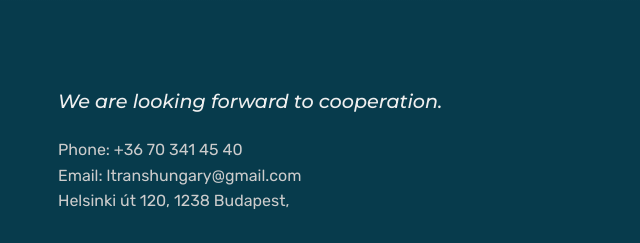
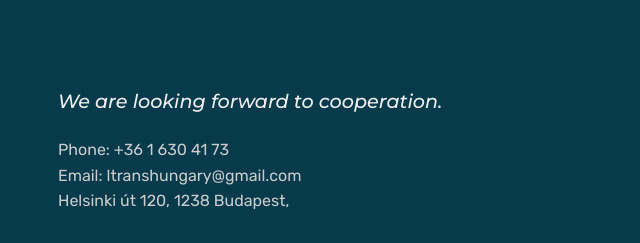
Before and after one commit to GreffCom/lTrans, a plain HTML site: page L-Trans_Eng.html in a window 1280 px wide. Shown: the part 2980-3223 px from the top of the page, 612-1252 px from the left. Drawn offline with Linux system fonts and the light colour scheme; files whose address does not match are found by name.

Commit message:
Update L-Trans_Eng.html

```diff
--- a/L-Trans_Eng.html
+++ b/L-Trans_Eng.html
@@ -408,7 +408,7 @@
                     </div>
                     <div class="icon-contacts pb-3">
 
-                        <p class="mbr-text align-left mbr-fonts-style display-7">Phone: +36 70 341 45 40<br>
+                        <p class="mbr-text align-left mbr-fonts-style display-7">Phone: +36 1 630 41 73<br>
                             Email: ltranshungary@gmail.com<br>Helsinki út 120, 1238 Budapest, </p>
                     </div>
                 </div>
```
